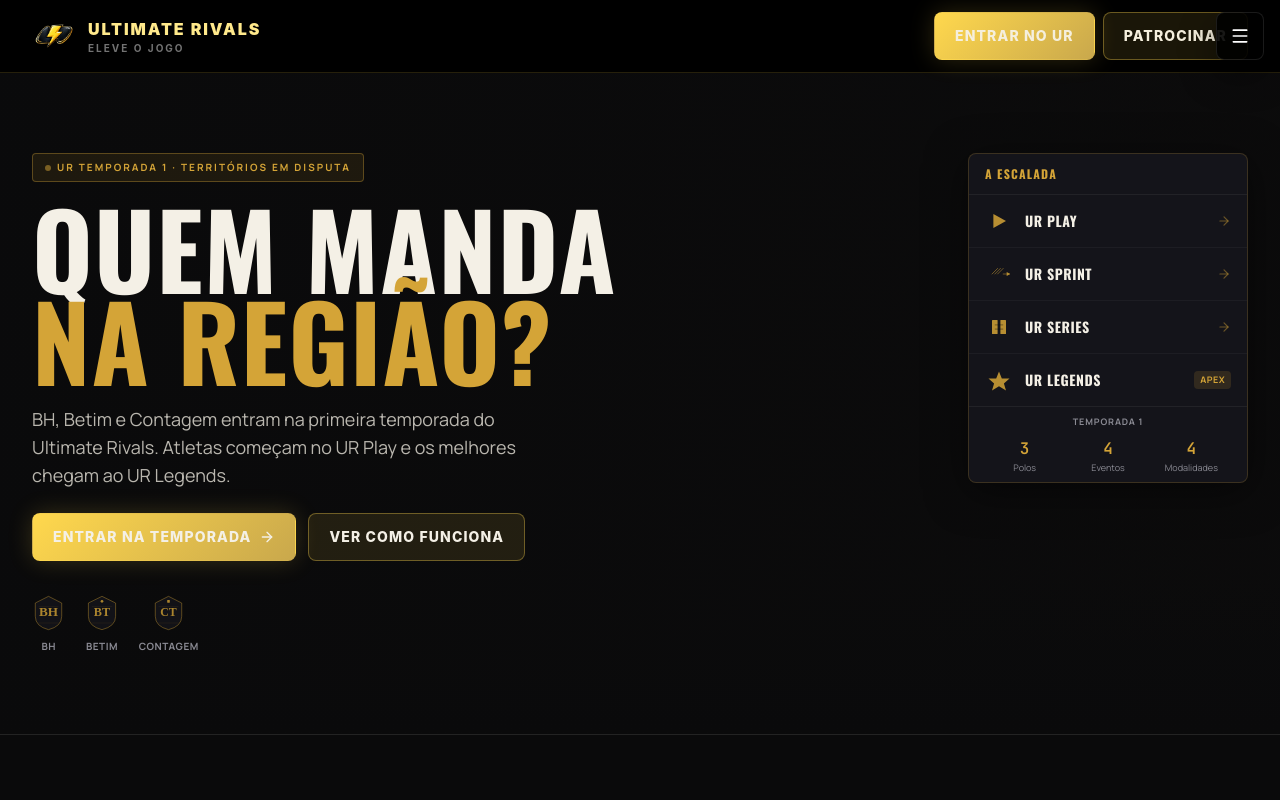
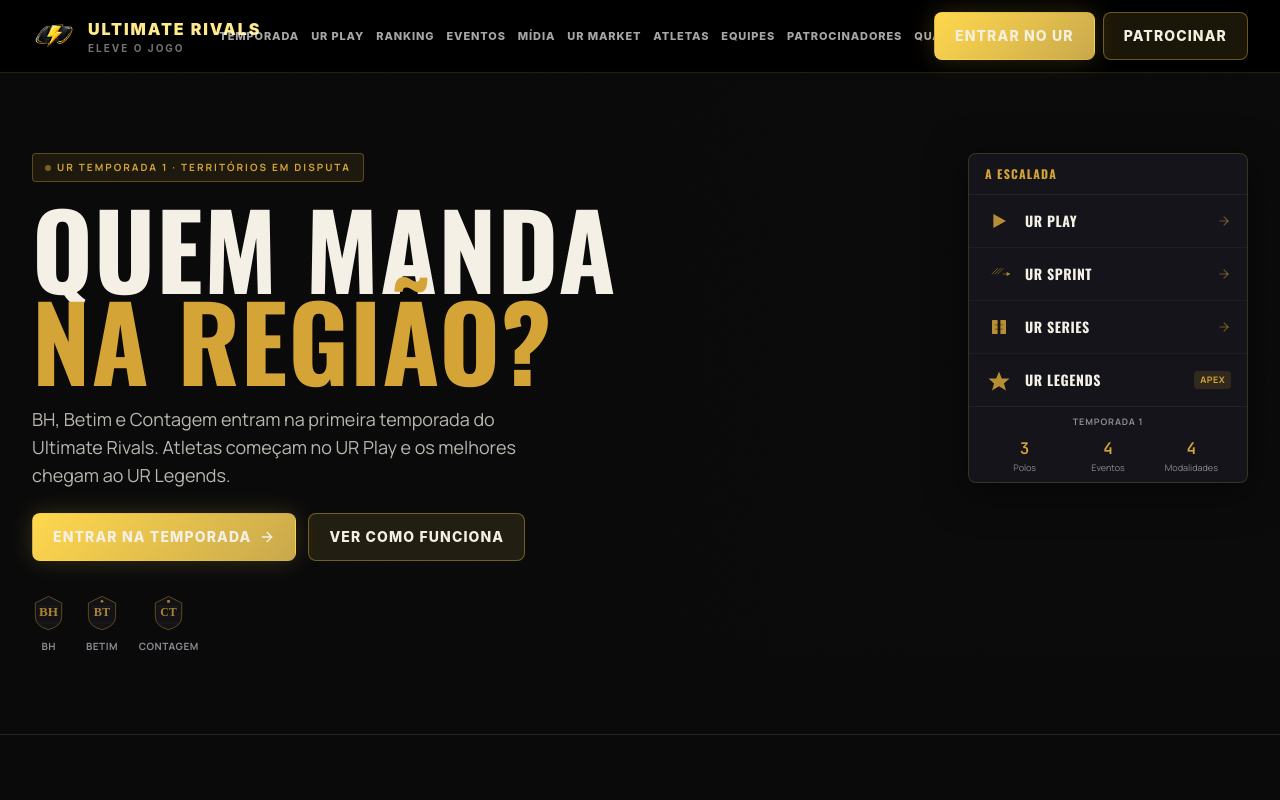
Before and after one commit to ultimaterivals/ur-sistema, a Next.js app: page / in a window 1280 px wide. Shown: the top 800 px of the page. Built offline with nearby package versions, Linux system fonts and the light colour scheme; grey boxes are pictures that could not be loaded.

Commit message:
Corrige header responsivo desktop e menu mobile

```diff
--- a/components/layout/header.tsx
+++ b/components/layout/header.tsx
@@ -7,15 +7,14 @@
 import { Button } from "@/components/ui/button";
 import { mainNavigation, mobileNavigationGroups } from "@/lib/navigation";
 
-const MOBILE_MENU_ID = "site-mobile-menu";
+const MOBILE_MENU_ID = "mobile-menu-panel";
 
 export function Header() {
   const [mobileMenuOpen, setMobileMenuOpen] = useState(false);
 
   return (
-    <>
-      <header className="sticky top-0 z-[100] border-b border-[#ffd84d]/15 bg-black/85 backdrop-blur-xl">
-        <div className="mx-auto flex max-w-screen-2xl items-center justify-between gap-4 px-5 py-3 lg:px-8">
+    <header className="sticky top-0 z-[9999] border-b border-[#ffd84d]/15 bg-black/90 backdrop-blur-xl">
+      <div className="mx-auto flex max-w-screen-2xl items-center justify-between gap-3 px-5 py-3 lg:px-8">
         <Link
           className="flex min-w-0 shrink-0 items-center gap-3"
           href="/"
@@ -39,7 +38,10 @@
           </span>
         </Link>
 
-          <nav className="hidden min-w-0 items-center justify-center gap-5 text-xs font-extrabold uppercase tracking-[0.1em] text-white/65 2xl:flex">
+        <nav
+          className="hidden min-w-0 flex-1 items-center justify-center gap-2 text-[10px] font-extrabold uppercase tracking-[0.08em] text-white/65 lg:flex xl:gap-3 xl:text-[11px] 2xl:gap-5 2xl:text-xs"
+          data-testid="desktop-nav"
+        >
           {mainNavigation.map((item) => (
             <Link className="whitespace-nowrap transition hover:text-[#ffe98b]" href={item.href} key={item.href}>
               {item.label}
@@ -47,7 +49,7 @@
           ))}
         </nav>
 
-          <div className="hidden shrink-0 items-center gap-2 lg:flex">
+        <div className="hidden shrink-0 items-center gap-2 lg:flex" data-testid="desktop-ctas">
           <Button className="min-h-10 px-4 py-2 text-xs" href="/cadastro">
             Entrar no UR
           </Button>
@@ -56,25 +58,24 @@
           </Button>
         </div>
 
-        </div>
-      </header>
-
+        <div className="flex shrink-0 items-center gap-2 lg:hidden">
           <button
             aria-controls={MOBILE_MENU_ID}
             aria-expanded={mobileMenuOpen}
             aria-label={mobileMenuOpen ? "Fechar menu" : "Abrir menu"}
-        className="fixed right-4 z-[9999] grid h-12 min-h-[48px] w-12 min-w-[48px] touch-manipulation select-none place-items-center rounded-lg border border-white/10 bg-black/90 text-white shadow-[0_14px_36px_rgba(0,0,0,0.45)] pointer-events-auto 2xl:hidden"
-        data-testid={mobileMenuOpen ? "mobile-menu-close" : "mobile-menu-button"}
+            className="relative z-[10000] grid h-12 min-h-[48px] w-12 min-w-[48px] touch-manipulation select-none place-items-center rounded-lg border border-white/10 bg-white/[0.06] text-white shadow-[0_12px_28px_rgba(0,0,0,0.35)] pointer-events-auto [&_svg]:pointer-events-none"
+            data-testid="mobile-menu-button"
             onClick={() => setMobileMenuOpen((open) => !open)}
-        style={{ top: "max(0.75rem, env(safe-area-inset-top))" }}
             type="button"
           >
             {mobileMenuOpen ? <X aria-hidden className="h-5 w-5" /> : <Menu aria-hidden className="h-5 w-5" />}
           </button>
+        </div>
+      </div>
 
       {mobileMenuOpen ? (
         <div
-          className="fixed inset-x-0 top-0 z-[9990] max-h-[100dvh] overflow-y-auto overscroll-contain border-t border-white/10 bg-black/95 px-5 pb-[120px] pt-[calc(72px+env(safe-area-inset-top))] shadow-[0_24px_60px_rgba(0,0,0,0.55)] pointer-events-auto lg:px-8 2xl:hidden"
+          className="fixed inset-x-0 top-[72px] z-[9990] max-h-[calc(100dvh-72px)] overflow-y-auto overscroll-contain border-t border-white/10 bg-black/95 px-5 pb-[120px] pt-3 shadow-[0_24px_60px_rgba(0,0,0,0.55)] pointer-events-auto lg:hidden"
           data-testid="mobile-menu-panel"
           id={MOBILE_MENU_ID}
           role="menu"
@@ -86,7 +87,7 @@
           >
             Entrar no UR
           </Link>
-          <nav className="mt-3 grid gap-3 md:grid-cols-2 lg:grid-cols-4">
+          <nav className="mt-3 grid gap-3 md:grid-cols-2">
             {mobileNavigationGroups.map((group) => (
               <div className="rounded-lg border border-white/10 bg-[#111218] p-2" key={group.label}>
                 <div className="px-2 pb-1 text-[10px] font-black uppercase tracking-[0.18em] text-[#ffe98b]">
@@ -109,6 +110,6 @@
           </nav>
         </div>
       ) : null}
-    </>
+    </header>
   );
 }
```
Also changed, not shown: 1 other file (tests, documents, lock files or other folders). Lines whose indentation alone changed are shown as unchanged.
